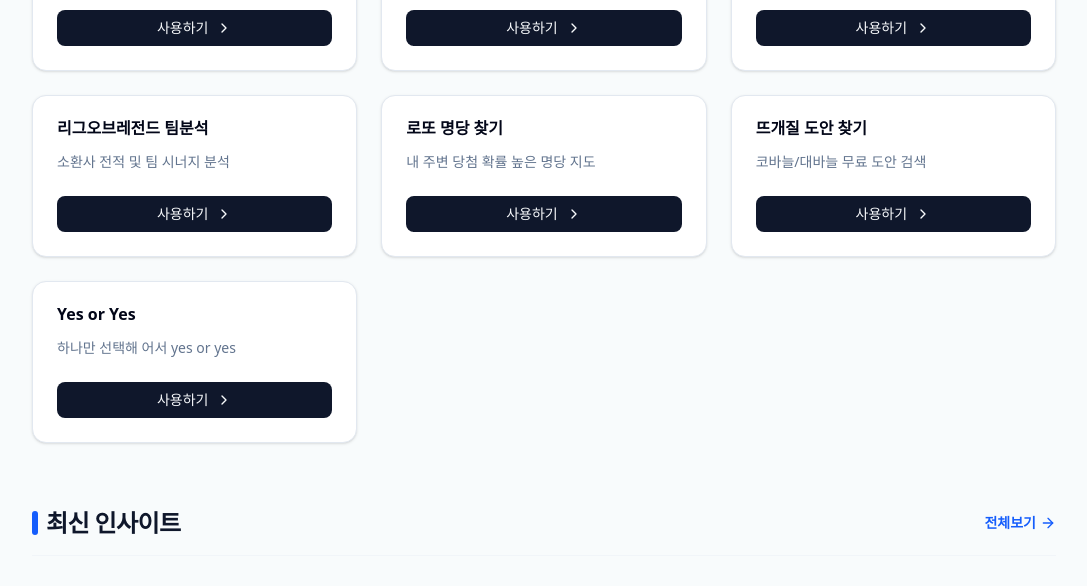
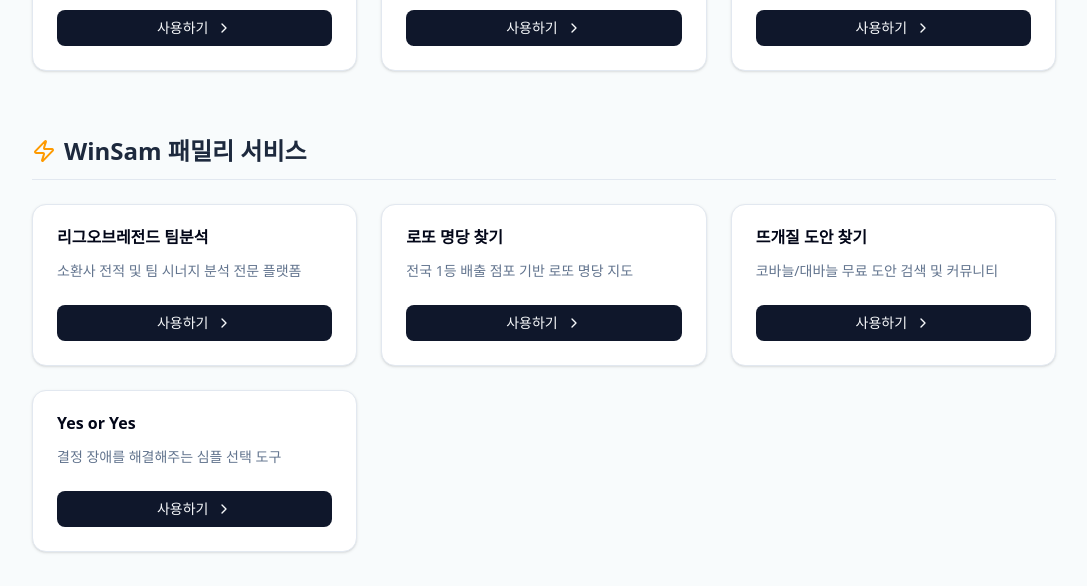
Before and after one commit to winsam003/winsam_kit_fe, a Next.js app: page / in a window 1280 px wide. Shown: the part 1580-2166 px from the top of the page, without its empty margins (96-1183 px from the left). Built offline with nearby package versions, Linux system fonts and the light colour scheme; no server answers; the database is empty.

Commit message:
패밀리 사이트 탭 추가

```diff
--- a/app/page.tsx
+++ b/app/page.tsx
@@ -93,7 +93,7 @@
         {/* <div className="flex justify-center py-12">
           <AdfitBanner unitId="DAN-UEfYymEu5Dbb6VvG" width="728" height="90" />
         </div> */}
-        {/* 3. 직장인 & 일상 도구 */}
+        {/* 2. 직장인 & 일상 도구 (단일 툴 위주로 정리) */}
         <section className="space-y-6">
           <div className="flex items-center gap-2 border-b border-slate-200 pb-3">
             <Briefcase className="w-6 h-6 text-emerald-600" />
@@ -106,27 +106,37 @@
             <ToolCard title="PDF 페이지 추출" desc="PDF에서 특정 페이지만 별도 저장" href="/pdf-viewer" />
             <ToolCard title="PDF 페이지 회전" desc="PDF에서 페이지 회전" href="/pdf-rotate" />
             <ToolCard title="파일 이름 일괄 변경" desc="여러 파일의 이름을 규칙에 따라 일괄 변경" href="/file-rename" />
+          </div>
+        </section>
+
+        {/* 3. WinSam 패밀리 서비스 (새로 만든 사이트들) */}
+        <section className="space-y-6">
+          <div className="flex items-center gap-2 border-b border-slate-200 pb-3">
+            <Zap className="w-6 h-6 text-amber-500" />
+            <h2 className="text-2xl font-bold text-slate-800">WinSam 패밀리 서비스</h2>
+          </div>
+          <div className="grid grid-cols-1 md:grid-cols-2 lg:grid-cols-3 gap-6">
             <ToolCard
               title="리그오브레전드 팀분석"
-              desc="소환사 전적 및 팀 시너지 분석"
+              desc="소환사 전적 및 팀 시너지 분석 전문 플랫폼"
               href="https://lol.winsam.xyz"
               target="_blank"
             />
             <ToolCard
               title="로또 명당 찾기"
-              desc="내 주변 당첨 확률 높은 명당 지도"
+              desc="전국 1등 배출 점포 기반 로또 명당 지도"
               href="https://lotto-good-place.winsam.xyz"
               target="_blank"
             />
             <ToolCard
               title="뜨개질 도안 찾기"
-              desc="코바늘/대바늘 무료 도안 검색"
+              desc="코바늘/대바늘 무료 도안 검색 및 커뮤니티"
               href="https://crochet.winsam.xyz"
               target="_blank"
             />
             <ToolCard
               title="Yes or Yes"
-              desc="하나만 선택해 어서 yes or yes"
+              desc="결정 장애를 해결해주는 심플 선택 도구"
               href="https://yesoryes.winsam.xyz/make"
               target="_blank"
             />
```
